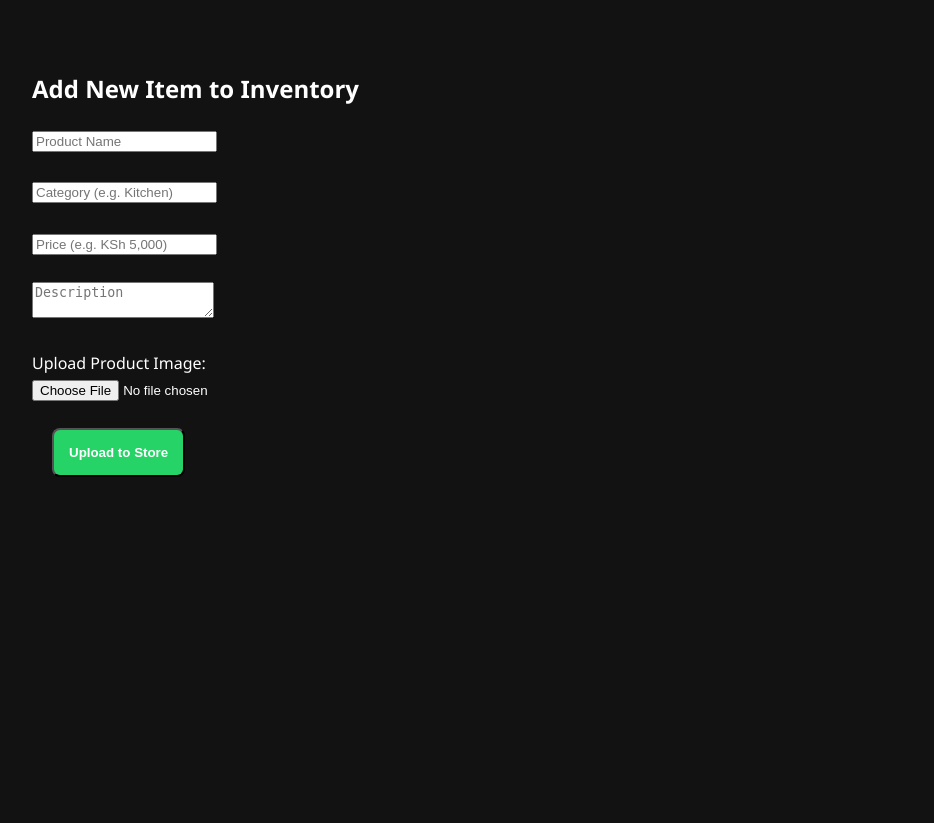
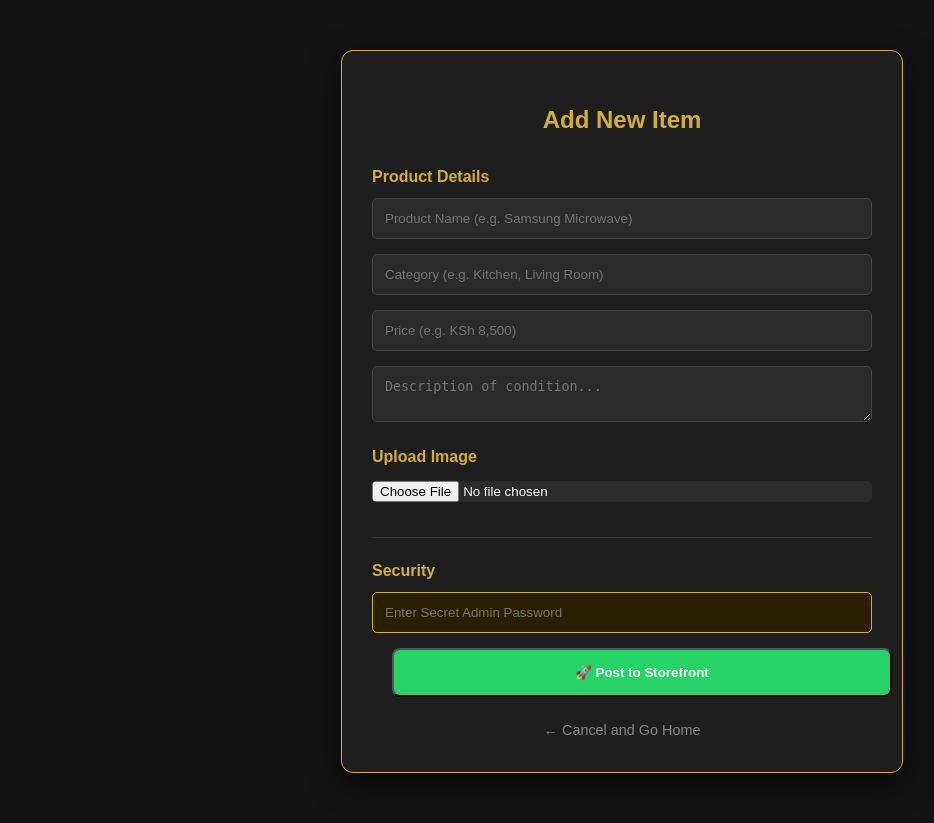
Before and after one commit to macfeighbitange1-dot/davyee-dealers, a Flask app: page /admin/add in a window 1280 px wide. Shown: the whole page, without its empty margins (18-952 px from the left). Before the commit the page ends 477 px from the top, so only its background shows below. Run offline with Flask 3, Linux system fonts and the light colour scheme.

Commit message:
add_product.html

```diff
--- a/templates/add_product.html
+++ b/templates/add_product.html
@@ -1,19 +1,73 @@
 <!DOCTYPE html>
-<html>
+<html lang="en">
 <head>
-    <title>Admin - Add Product</title>
+    <meta charset="UTF-8">
+    <meta name="viewport" content="width=device-width, initial-scale=1.0">
+    <title>Admin - Add Product | Davyee Dealers</title>
     <link rel="stylesheet" href="{{ url_for('static', filename='style.css') }}">
+    <style>
+        .admin-form-container {
+            max-width: 500px;
+            margin: 50px auto;
+            background: #1e1e1e;
+            padding: 30px;
+            border-radius: 12px;
+            border: 1px solid #d4af37;
+            box-shadow: 0 10px 30px rgba(0,0,0,0.5);
+        }
+        input, textarea {
+            width: 100%;
+            padding: 12px;
+            margin-bottom: 15px;
+            background: #2a2a2a;
+            border: 1px solid #444;
+            color: white;
+            border-radius: 5px;
+            box-sizing: border-box;
+        }
+        input:focus {
+            border-color: #d4af37;
+            outline: none;
+        }
+        label {
+            display: block;
+            margin-bottom: 8px;
+            color: #d4af37;
+            font-weight: bold;
+        }
+        .pass-field {
+            border: 1px solid #d4af37;
+            background: #2a1f00; /* Subtle gold tint */
+        }
+    </style>
 </head>
-<body style="padding: 50px; background: #121212; color: white;">
-    <h2>Add New Item to Inventory</h2>
-    <form method="POST" enctype="multipart/form-data">
-        <input type="text" name="name" placeholder="Product Name" required><br><br>
-        <input type="text" name="category" placeholder="Category (e.g. Kitchen)"><br><br>
-        <input type="text" name="price" placeholder="Price (e.g. KSh 5,000)"><br><br>
-        <textarea name="description" placeholder="Description"></textarea><br><br>
-        <label>Upload Product Image:</label><br>
-        <input type="file" name="image" required><br><br>
-        <button type="submit" class="buy-btn">Upload to Store</button>
-    </form>
+<body style="background: #121212; color: white; font-family: sans-serif;">
+
+    <div class="admin-form-container">
+        <h2 style="color: #d4af37; text-align: center; margin-bottom: 25px;">Add New Item</h2>
+
+        <form method="POST" enctype="multipart/form-data">
+            <label>Product Details</label>
+            <input type="text" name="name" placeholder="Product Name (e.g. Samsung Microwave)" required>
+            <input type="text" name="category" placeholder="Category (e.g. Kitchen, Living Room)">
+            <input type="text" name="price" placeholder="Price (e.g. KSh 8,500)">
+            <textarea name="description" placeholder="Description of condition..."></textarea>
+
+            <label>Upload Image</label>
+            <input type="file" name="image" required style="border: none; padding: 0;">
+
+            <hr style="border: 0; border-top: 1px solid #333; margin: 20px 0;">
+
+            <label>Security</label>
+            <input type="password" name="password" class="pass-field" placeholder="Enter Secret Admin Password" required>
+
+            <button type="submit" class="buy-btn" style="width: 100%; cursor: pointer; padding: 15px;">🚀 Post to Storefront</button>
+        </form>
+
+        <div style="text-align: center; margin-top: 20px;">
+            <a href="/" style="color: #888; text-decoration: none; font-size: 0.9em;">← Cancel and Go Home</a>
+        </div>
+    </div>
+
 </body>
 </html>
```
